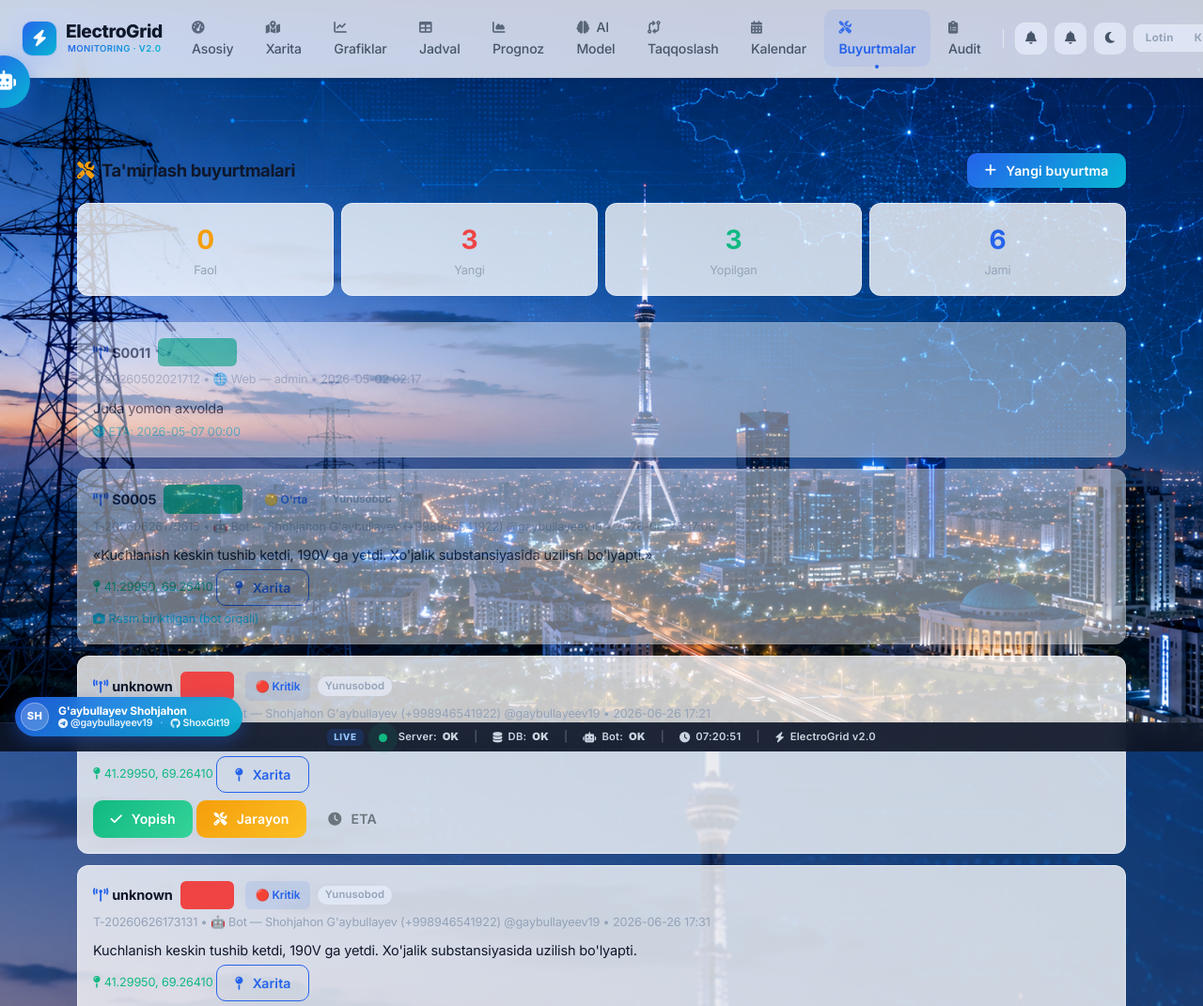
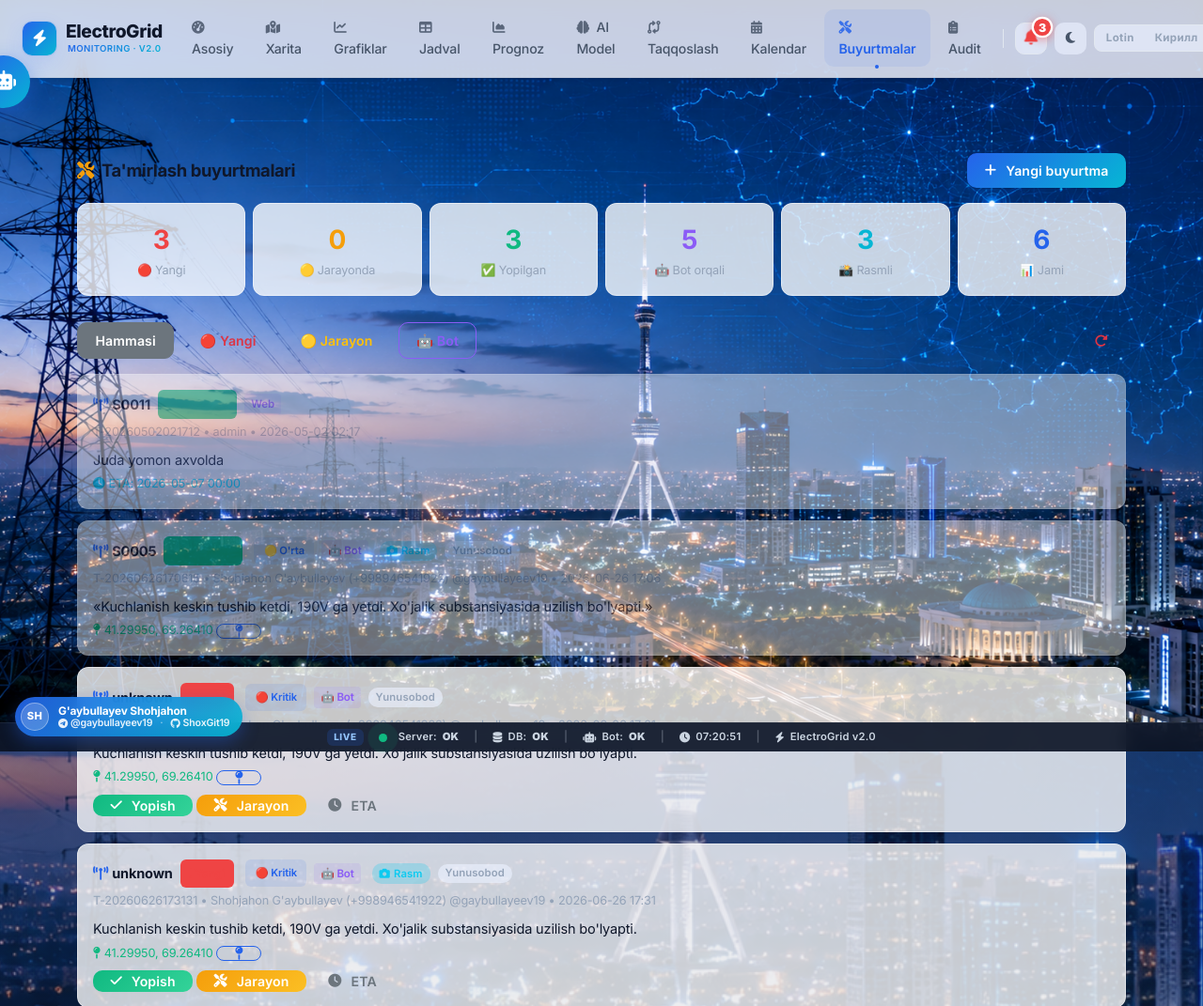
Before and after one commit to ShoxGit19/BMI-models, a Flask app: page /tickets in a window 1280 px wide. Shown: the top 1071 px of the page at 94% size. Run offline with Flask 3, Linux system fonts and the light colour scheme; the visitor is signed in with stand-in values (Sample User, id 1); data that the repository does not hold is empty; some libraries are stand-ins or nearby versions.

Commit message:
fix: navbar bell — bitta to'g'ri bell, ticket soni, /tickets ga yo'naltirish
- Eski ikki bell o'rniga bitta aniq bell: faol ticket soni ko'rsatadi
- Admin bellni bosishi = /tickets sahifasiga yo'nalish
- Ticket soni = barcha ochiq (status != closed) buyurtmalar
- Bell animatsiya: yangi ticket bo'lsa titraydi
- tickets.html: 6 ta statistika (yangi, jarayon, yopilgan, bot, rasm, jami)
- Filter tugmalar: hammasi / yangi / jarayon / bot orqali
- renderTickets() funksiyasi — filter bilan qayta foydalaniladi

Co-Authored-By: Claude Sonnet 4.6 <noreply@anthropic.com>

```diff
--- a/templates/navbar.html
+++ b/templates/navbar.html
@@ -221,6 +221,13 @@
 </div>
 
 <style>
+  @keyframes bell-pulse {
+    0%,100%{transform:scale(1)}
+    50%{transform:scale(1.15)}
+  }
+  #tickets-bell-btn { color: var(--text-secondary); }
+  #tickets-bell-btn:hover { color: var(--brand-primary); }
+  #tickets-bell-btn.has-new { color: #ef4444; }
   @keyframes pulse-bell {
     0%,100%{transform:scale(1) rotate(0)}
     25%{transform:scale(1.2) rotate(-10deg)}
@@ -233,21 +240,43 @@
   var _alertData  = [];
 
   function loadAlerts(){
+    // ── Ticket soni (bot/user dan kelgan buyurtmalar) ──
+    fetch('/api/tickets')
+      .then(r=>r.json())
+      .then(d=>{
+        var tickets = d.tickets || [];
+        // Faqat ochiq + bot orqali kelgan (yoki status open/in_progress)
+        var newTkts = tickets.filter(function(t){
+          return t.status !== 'closed';
+        });
+        var bellBtn   = document.getElementById('tickets-bell-btn');
+        var bellCount = document.getElementById('tickets-bell-count');
+        var bellIcon  = document.getElementById('tickets-bell-icon');
+        if(bellCount && newTkts.length > 0){
+          bellCount.textContent = newTkts.length > 99 ? '99+' : newTkts.length;
+          bellCount.style.display = 'flex';
+          if(bellBtn) bellBtn.classList.add('has-new');
+          if(bellIcon) bellIcon.style.animation = 'pulse-bell 1.5s infinite';
+        } else if(bellCount){
+          bellCount.style.display = 'none';
+          if(bellBtn) bellBtn.classList.remove('has-new');
+          if(bellIcon) bellIcon.style.animation = '';
+        }
+      }).catch(()=>{});
+
+    // ── Xavf alert banner ──
     fetch('/api/alerts/unread')
       .then(r=>r.json())
       .then(d=>{
         _alertCount = d.count || 0;
         _alertData  = d.alerts || [];
         var banner = document.getElementById('eg-alert-banner');
-        var bell   = document.querySelector('.navbar-bell-badge');
         if(_alertCount > 0){
           if(banner) banner.style.display='flex';
-          document.getElementById('eg-alert-text').textContent =
-            '⚡ ' + _alertCount + ' ta yangi xavf ogohlantirishlari keldi!';
-          if(bell){ bell.textContent=_alertCount; bell.style.display='flex'; }
+          var txt = document.getElementById('eg-alert-text');
+          if(txt) txt.textContent = '⚡ ' + _alertCount + ' ta yangi xavf ogohlantirishlari keldi!';
         } else {
           if(banner) banner.style.display='none';
-          if(bell) bell.style.display='none';
         }
         renderAlertList();
       }).catch(()=>{});
@@ -405,26 +434,30 @@
         </li>
 
         <!-- Notifications -->
+        <!-- Buyurtmalar bell — admin uchun ticket soni, user uchun oddiy -->
+        {% if session.get('role') == 'admin' %}
+        <li class="nav-item ms-lg-1">
+          <a href="/tickets" class="nav-notif" id="tickets-bell-btn"
+             title="Yangi buyurtmalar"
+             style="text-decoration:none;position:relative;">
+            <i class="fas fa-bell" id="tickets-bell-icon"></i>
+            <span id="tickets-bell-count" style="
+              display:none;position:absolute;top:-6px;right:-6px;
+              min-width:20px;height:20px;padding:0 4px;
+              background:#ef4444;color:#fff;border-radius:10px;
+              font-size:0.68rem;font-weight:900;
+              align-items:center;justify-content:center;
+              border:2px solid #fff;line-height:1;
+              box-shadow:0 2px 8px rgba(239,68,68,0.5);
+              animation:bell-pulse 2s infinite;">0</span>
+          </a>
+        </li>
+        {% else %}
         <li class="nav-item ms-lg-1">
           <div class="nav-notif" id="nav-notif-btn" title="Ogohlantirishlar">
             <i class="fas fa-bell"></i>
             <span class="notif-count" id="nav-notif-count" style="display:none;">0</span>
           </div>
-        </li>
-
-        <!-- Admin alert bell -->
-        {% if session.get('role') == 'admin' %}
-        <li class="nav-item ms-lg-1">
-          <button class="nav-notif border-0" onclick="openAlertPanel()" title="Ogohlantirishlar"
-            style="position:relative;">
-            <i class="fas fa-bell"></i>
-            <span class="navbar-bell-badge" style="
-              display:none;position:absolute;top:-4px;right:-4px;
-              background:#ef4444;color:#fff;border-radius:50%;
-              width:18px;height:18px;font-size:0.65rem;font-weight:800;
-              align-items:center;justify-content:center;
-              border:2px solid var(--bg-overlay);line-height:1;">0</span>
-          </button>
         </li>
         {% endif %}
 
--- a/templates/tickets.html
+++ b/templates/tickets.html
@@ -31,18 +31,62 @@
   </div>
 
   <div class="row g-2 mb-3">
-    <div class="col-md-3">
-      <div class="ticket-card text-center"><div class="fs-3 fw-bold text-warning" id="cntActive">0</div><div class="small text-muted">Faol</div></div>
+    <div class="col-md-2 col-6">
+      <div class="ticket-card text-center">
+        <div class="fs-3 fw-bold text-danger" id="cntOpen">0</div>
+        <div class="small text-muted">🔴 Yangi</div>
       </div>
-    <div class="col-md-3">
-      <div class="ticket-card text-center"><div class="fs-3 fw-bold text-danger" id="cntOpen">0</div><div class="small text-muted">Yangi</div></div>
     </div>
-    <div class="col-md-3">
-      <div class="ticket-card text-center"><div class="fs-3 fw-bold text-success" id="cntClosed">0</div><div class="small text-muted">Yopilgan</div></div>
+    <div class="col-md-2 col-6">
+      <div class="ticket-card text-center">
+        <div class="fs-3 fw-bold text-warning" id="cntActive">0</div>
+        <div class="small text-muted">🟡 Jarayonda</div>
       </div>
-    <div class="col-md-3">
-      <div class="ticket-card text-center"><div class="fs-3 fw-bold text-primary" id="cntTotal">0</div><div class="small text-muted">Jami</div></div>
     </div>
+    <div class="col-md-2 col-6">
+      <div class="ticket-card text-center">
+        <div class="fs-3 fw-bold text-success" id="cntClosed">0</div>
+        <div class="small text-muted">✅ Yopilgan</div>
+      </div>
+    </div>
+    <div class="col-md-2 col-6">
+      <div class="ticket-card text-center">
+        <div class="fs-3 fw-bold" style="color:#8b5cf6;" id="cntBot">0</div>
+        <div class="small text-muted">🤖 Bot orqali</div>
+      </div>
+    </div>
+    <div class="col-md-2 col-6">
+      <div class="ticket-card text-center">
+        <div class="fs-3 fw-bold" style="color:#06b6d4;" id="cntPhoto">0</div>
+        <div class="small text-muted">📸 Rasmli</div>
+      </div>
+    </div>
+    <div class="col-md-2 col-6">
+      <div class="ticket-card text-center">
+        <div class="fs-3 fw-bold text-primary" id="cntTotal">0</div>
+        <div class="small text-muted">📊 Jami</div>
+      </div>
+    </div>
+  </div>
+
+  <!-- Filter row -->
+  <div class="d-flex gap-2 mb-3 flex-wrap">
+    <button class="btn btn-sm btn-outline-secondary active" id="filter-all" onclick="filterTickets('all')">
+      Hammasi
+    </button>
+    <button class="btn btn-sm btn-outline-danger" id="filter-open" onclick="filterTickets('open')">
+      🔴 Yangi
+    </button>
+    <button class="btn btn-sm btn-outline-warning" id="filter-inprog" onclick="filterTickets('in_progress')">
+      🟡 Jarayon
+    </button>
+    <button class="btn btn-sm btn-outline-purple" id="filter-bot" onclick="filterTickets('bot')"
+      style="color:#8b5cf6;border-color:#8b5cf6;">
+      🤖 Bot
+    </button>
+    <button class="btn btn-sm btn-outline-danger ms-auto" onclick="loadTickets()" title="Yangilash">
+      <i class="fas fa-rotate-right"></i>
+    </button>
   </div>
 
   <div id="ticketsList"><div class="text-center text-muted py-4">Yuklanmoqda...</div></div>
@@ -71,85 +115,97 @@
 
 <script>
 const isAdmin = "{{ session.get('role') }}" === "admin";
+let _allTickets = [];
+let _curFilter  = 'all';
 
-function loadTickets(){
-  fetch('/api/tickets').then(r=>r.json()).then(data=>{
-    const list = data.tickets || [];
-    const active = list.filter(t=>t.status==='in_progress').length;
-    const open = list.filter(t=>t.status==='open').length;
-    const closed = list.filter(t=>t.status==='closed').length;
-    document.getElementById('cntActive').textContent=active;
-    document.getElementById('cntOpen').textContent=open;
-    document.getElementById('cntClosed').textContent=closed;
-    document.getElementById('cntTotal').textContent=list.length;
+function filterTickets(f){
+  _curFilter = f;
+  ['all','open','inprog','bot'].forEach(id=>{
+    const btn = document.getElementById('filter-'+id);
+    if(btn) btn.classList.toggle('active', id===f);
+  });
+  renderTickets(_allTickets);
+}
+
+function renderTickets(list){
+  let filtered = list;
+  if(_curFilter==='open')    filtered = list.filter(t=>t.status==='open');
+  if(_curFilter==='in_progress') filtered = list.filter(t=>t.status==='in_progress');
+  if(_curFilter==='bot')     filtered = list.filter(t=>t.source==='bot'||t.source==='bot_photo');
 
   const el = document.getElementById('ticketsList');
-    if(!list.length){ el.innerHTML='<div class="text-center text-muted py-5"><i class="fas fa-inbox fa-3x mb-3"></i><div>Hech qanday buyurtma yo\'q</div></div>'; return; }
-    el.innerHTML = list.map(t=>{
-      const statusBadge = t.status==='closed'
-        ? '<span class="badge-status bg-success bg-opacity-25 text-success"><i class="fas fa-check me-1"></i>Yopilgan</span>'
-        : t.status==='in_progress'
-        ? '<span class="badge-status bg-warning bg-opacity-25 text-warning"><i class="fas fa-spinner me-1"></i>Jarayonda</span>'
-        : '<span class="badge-status bg-danger bg-opacity-25 text-danger"><i class="fas fa-exclamation me-1"></i>Yangi</span>';
+  if(!filtered.length){
+    el.innerHTML='<div class="text-center text-muted py-5"><i class="fas fa-inbox fa-3x mb-3 d-block"></i>Hech qanday buyurtma yo\'q</div>';
+    return;
+  }
 
-      const priMap = {'kritik':'🔴 Kritik','o\'rta':'🟡 O\'rta','past':'🟢 Past'};
+  const statusBadgeMap = {
+    'closed':     '<span class="badge-status bg-success bg-opacity-25 text-success"><i class="fas fa-check me-1"></i>Yopilgan</span>',
+    'in_progress':'<span class="badge-status bg-warning bg-opacity-25 text-warning"><i class="fas fa-spinner me-1"></i>Jarayonda</span>',
+    'open':       '<span class="badge-status bg-danger bg-opacity-25 text-danger"><i class="fas fa-exclamation me-1"></i>Yangi</span>',
+  };
+  const priMap = {'kritik':'🔴 Kritik',"o'rta":'🟡 O\'rta','past':'🟢 Past'};
+  const srcMap = {'bot':'🤖 Bot','bot_photo':'📸 Rasm+Bot','web':'🌐 Web'};
+
+  el.innerHTML = filtered.map(t=>{
+    const statusBadge = statusBadgeMap[t.status] || statusBadgeMap['open'];
     const priBadge = t.priority
-        ? `<span class="badge-status ms-1" style="background:rgba(37,99,235,.1);color:#2563eb">${priMap[t.priority]||t.priority}</span>` : '';
-
-      const srcIcon = t.source==='bot' ? '🤖 Bot' : '🌐 Web';
+      ? `<span class="badge-status ms-1" style="background:rgba(37,99,235,.1);color:#2563eb;font-size:.7rem;">${priMap[t.priority]||t.priority}</span>` : '';
+    const srcBadge = `<span style="font-size:.72rem;background:rgba(139,92,246,.1);color:#8b5cf6;padding:2px 7px;border-radius:4px;font-weight:600;">${srcMap[t.source]||t.source||'Web'}</span>`;
     const tgUser = t.telegram_user;
     const whoLine = tgUser
-        ? `${srcIcon} — ${tgUser.name||''} ${tgUser.phone?'('+tgUser.phone+')':''} ${tgUser.username?'@'+tgUser.username:''}`
-        : `${srcIcon} — ${t.created_by||''}`;
-
-      const mapBtn = (t.latitude && t.longitude)
-        ? `<a href="https://www.google.com/maps?q=${t.latitude},${t.longitude}" target="_blank" class="btn btn-sm btn-outline-primary ms-1"><i class="fas fa-map-pin me-1"></i>Xarita</a>` : '';
-
+      ? `${tgUser.name||''} ${tgUser.phone?'('+tgUser.phone+')':''} ${tgUser.username?'@'+tgUser.username:''}`
+      : (t.created_by||'');
+    const mapBtn = (t.latitude&&t.longitude)
+      ? `<a href="https://www.google.com/maps?q=${t.latitude},${t.longitude}" target="_blank" class="btn btn-sm btn-outline-primary ms-1 py-0"><i class="fas fa-map-pin"></i></a>` : '';
+    const photoNote = t.photo_file_id ? '<span class="badge bg-info bg-opacity-25 text-info ms-1"><i class="fas fa-camera me-1"></i>Rasm</span>' : '';
     const adminBtns = isAdmin && t.status!=='closed' ? `
       <div class="d-flex gap-1 flex-wrap mt-2">
-          <button class="btn btn-sm btn-success" onclick="closeT('${t.id}')"><i class="fas fa-check me-1"></i>Yopish</button>
-          <button class="btn btn-sm btn-warning" onclick="setInProgress('${t.id}')"><i class="fas fa-tools me-1"></i>Jarayon</button>
-          <button class="btn btn-sm btn-outline-secondary" onclick="setEta('${t.id}')"><i class="fas fa-clock me-1"></i>ETA</button>
+        <button class="btn btn-sm btn-success py-0" onclick="closeT('${t.id}')"><i class="fas fa-check me-1"></i>Yopish</button>
+        <button class="btn btn-sm btn-warning py-0" onclick="setInProgress('${t.id}')"><i class="fas fa-tools me-1"></i>Jarayon</button>
+        <button class="btn btn-sm btn-outline-secondary py-0" onclick="setEta('${t.id}')"><i class="fas fa-clock me-1"></i>ETA</button>
       </div>` : '';
-
     const notesHtml = (t.notes||[]).map(n=>
       `<div class="small text-muted mt-1 ps-2 border-start border-2 border-primary">
         <i class="fas fa-user-circle me-1"></i>${n.by} — ${(n.at||'').slice(0,16).replace('T',' ')}: ${n.text}
       </div>`
     ).join('');
-
     return `<div class="ticket-card ${t.status}">
       <div class="d-flex justify-content-between align-items-start flex-wrap gap-2">
         <div class="flex-grow-1">
           <div class="d-flex align-items-center gap-2 flex-wrap mb-1">
             <strong><i class="fas fa-broadcast-tower me-1 text-primary"></i>${t.sensor_id}</strong>
-              ${statusBadge}${priBadge}
+            ${statusBadge}${priBadge}${srcBadge}${photoNote}
             ${t.district?`<span class="badge bg-light text-muted">${t.district}</span>`:''}
           </div>
           <div class="text-muted small">${t.id} &bull; ${whoLine} &bull; ${(t.created_at||'').slice(0,16).replace('T',' ')}</div>
           <div class="mt-2 fw-500">${t.issue}</div>
           ${t.eta?`<div class="small text-info mt-1"><i class="fas fa-clock me-1"></i>ETA: ${(t.eta||'').replace('T',' ')}</div>`:''}
           ${(t.latitude&&t.longitude)?`<div class="small text-success mt-1"><i class="fas fa-map-pin me-1"></i>${parseFloat(t.latitude).toFixed(5)}, ${parseFloat(t.longitude).toFixed(5)}${mapBtn}</div>`:''}
-            ${t.photo_url
-              ? `<div class="mt-2">
-                   <a href="${t.photo_url}" target="_blank">
-                     <img src="${t.photo_url}" alt="Rasm"
-                          style="max-width:100%;max-height:220px;border-radius:8px;
-                                 border:1px solid #e5e7eb;cursor:pointer;object-fit:cover;"
-                          onerror="this.style.display='none'">
-                   </a>
-                   <div class="small text-muted mt-1"><i class="fas fa-camera me-1"></i>Bot orqali yuborilgan rasm</div>
-                 </div>`
-              : t.photo_file_id
-              ? `<div class="small text-info mt-1"><i class="fas fa-camera me-1"></i>Rasm biriktilgan (bot orqali)</div>`
-              : ''
-            }
-            ${notesHtml}
-            ${adminBtns}
+          ${notesHtml}${adminBtns}
         </div>
       </div>
     </div>`;
   }).join('');
+}
+
+function loadTickets(){
+  fetch('/api/tickets').then(r=>r.json()).then(data=>{
+    const list = data.tickets || [];
+    _allTickets = list;
+    const active = list.filter(t=>t.status==='in_progress').length;
+    const open   = list.filter(t=>t.status==='open').length;
+    const closed = list.filter(t=>t.status==='closed').length;
+    const botCnt = list.filter(t=>t.source==='bot'||t.source==='bot_photo').length;
+    const photo  = list.filter(t=>t.photo_file_id).length;
+    document.getElementById('cntActive').textContent = active;
+    document.getElementById('cntOpen').textContent   = open;
+    document.getElementById('cntClosed').textContent = closed;
+    document.getElementById('cntTotal').textContent  = list.length;
+    document.getElementById('cntBot').textContent    = botCnt;
+    document.getElementById('cntPhoto').textContent  = photo;
+
+    renderTickets(list);
   });
 }
 
```
Lines whose indentation alone changed are shown as unchanged.
